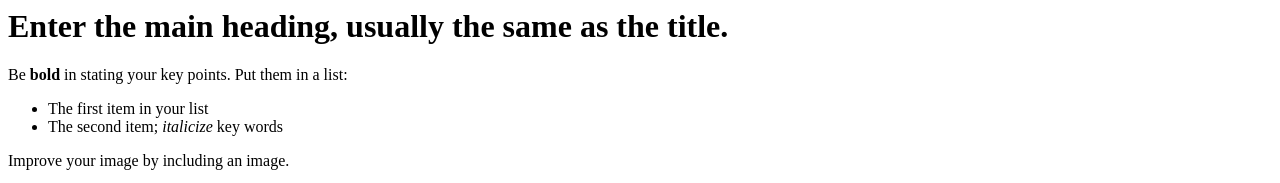
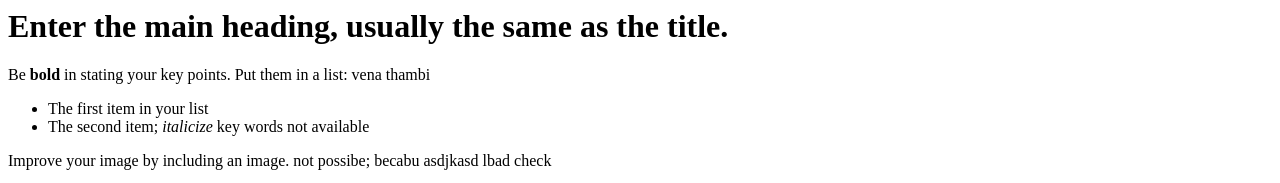
Before and after one commit to saiteja2145/react, a plain HTML site: page dummy.html in a window 1280 px wide. Shown: the top 183 px of the page. Drawn offline with Linux system fonts and the light colour scheme.

Commit message:
confict changes

```diff
--- a/dummy.html
+++ b/dummy.html
@@ -5,19 +5,22 @@ a page, come in pairs; some tags, like HR, for a horizontal rule, stand
 alone. Comments, such as the text you're reading, are not displayed when
 the Web page is shown. The information between the HEAD and /HEAD tags is
 not displayed. The information between the BODY and /BODY tags is displayed.
-adding a new line in comment-->
+some silly changes babai-->
 <head>
-<title>Entered a good title and i think this is good</title>
+<title>Entered a good title and i think this is good please dont think like that</title>
 </head>
 <!-- The information between the BODY and /BODY tags is displayed.-->
 <body>
 <h1>Enter the main heading, usually the same as the title.</h1>
-<p>Be <b>bold</b> in stating your key points. Put them in a list: </p>
+<p>Be <b>bold</b> in stating your key points. Put them in a list: vena thambi </p>
 <ul>
 <li>The first item in your list</li>
-<li>The second item; <i>italicize</i> key words</li>
+<li>The second item; <i>italicize</i> key words not available</li>
 </ul>
-<p>Improve your image by including an image. </p>
+<p>Improve your image by including an image. not possibe;
+    becabu asdjkasd lbad
+    check
+</p>
 <p><img src="http://www.mygifs.com/CoverImage.gif" alt="A Great HTML Resource"></p>
 <p>Add a link to your favorite <a href="https://www.dummies.com/">Web site</a>.
 Break up your page with a horizontal rule or two. </p>
```
